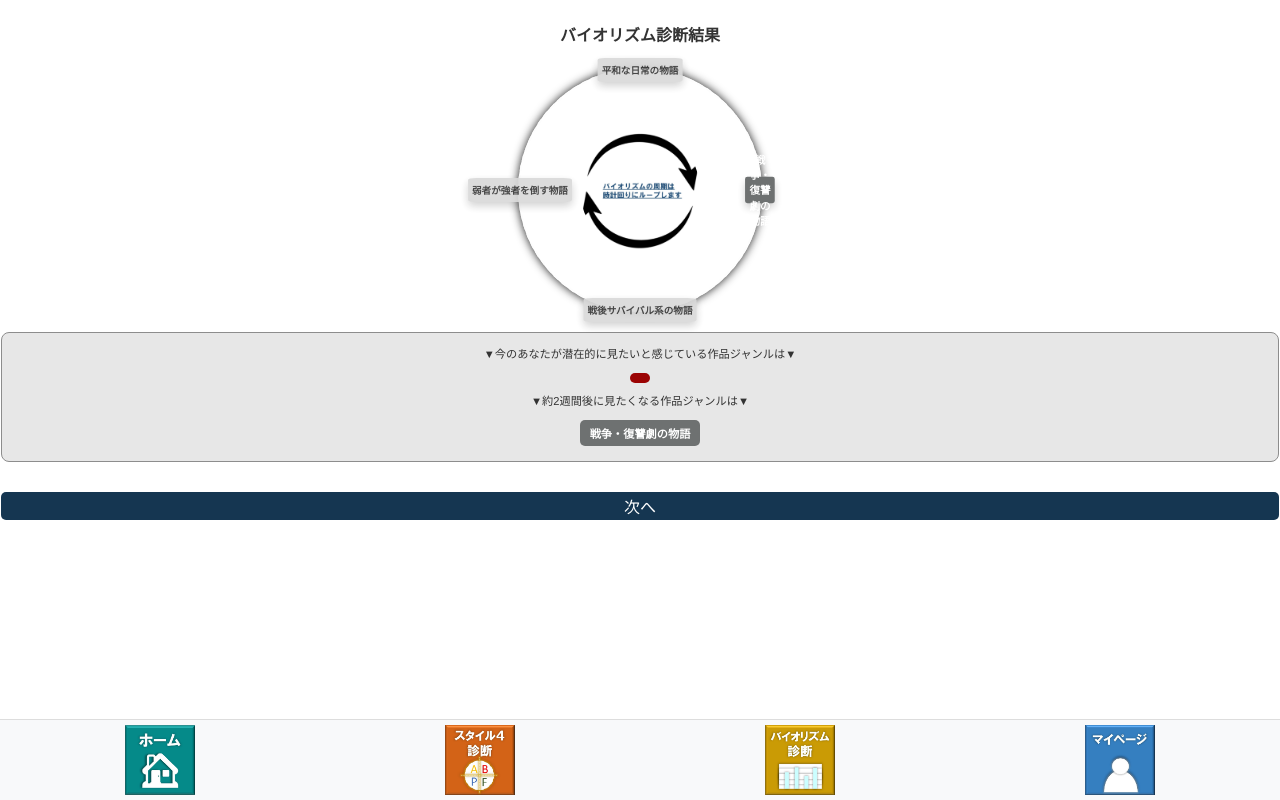
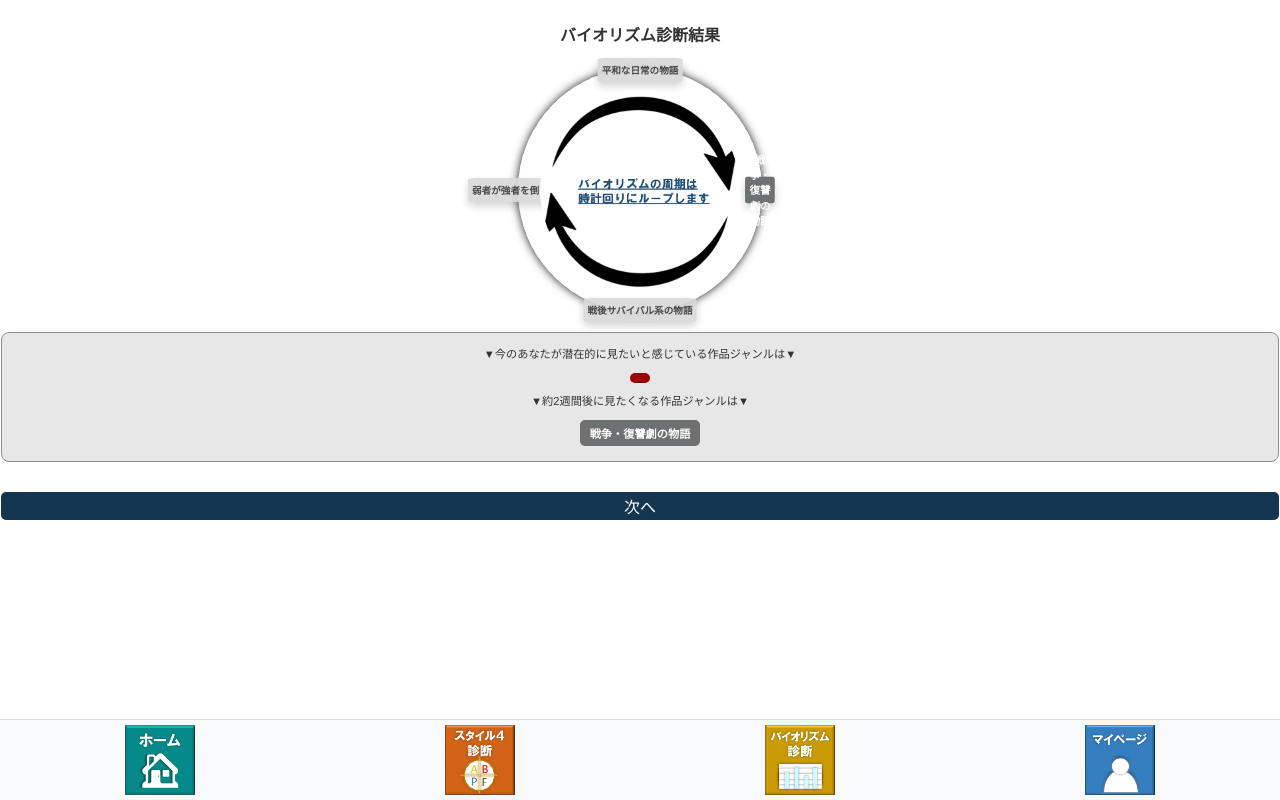
Before and after one commit to sakaguchi2783/GT-golf-app, a React (Create React App) app: page /biorhythm-result in a window 1280 px wide. Built offline with nearby package versions, Linux system fonts and the light colour scheme.

Commit message:
UI修正27

```diff
--- a/src/pages/BiorhythmResult.css
+++ b/src/pages/BiorhythmResult.css
@@ -103,8 +103,8 @@
     top: 50%;
     left: 50%;
     transform: translate(-50%, -50%); /* 中央基準の位置指定 */
-    width: 120px; /* スマホ表示に適したサイズ */
-    height: 120px;
+    width: 200px; /* スマホ表示に適したサイズ */
+    height: 200px;
     opacity: 1; /* 透明度なし（完全に表示） */
     z-index: 1; /* 最前面に表示 */
     border-radius: 50%; /* 円形にする */
@@ -121,7 +121,6 @@
     .category-item {
       /* モバイル用にカテゴリアイテムのサイズとフォントサイズを小さく */
       width: 70px;
-      height: 35px;
       font-size: 0.55rem;
     }
 
```
